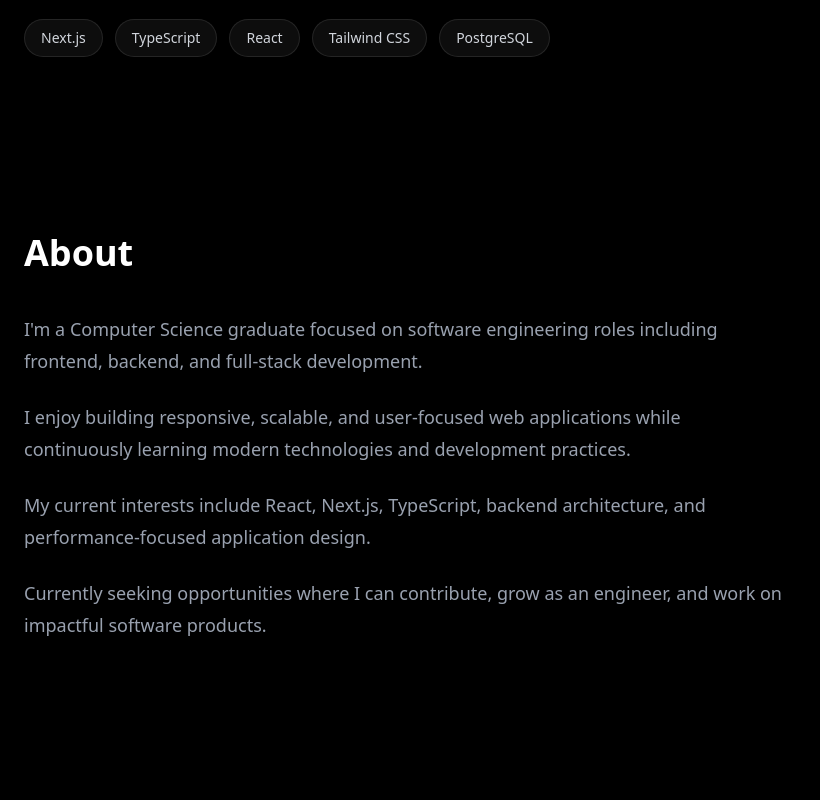
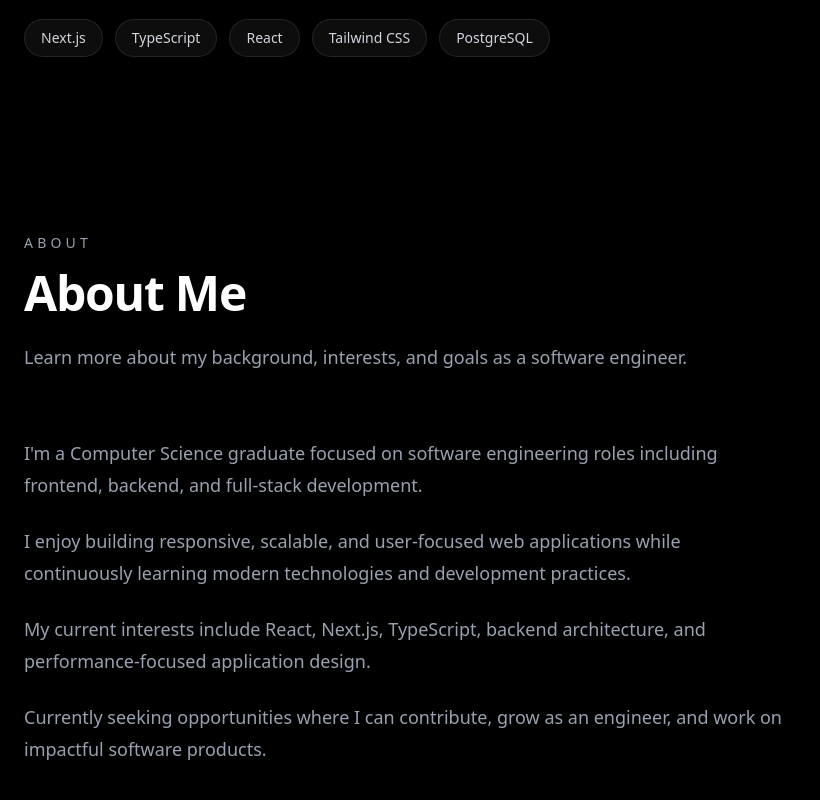
Before and after one commit to rajan10kuwar/my-portfolio-website, a Next.js app: page / in a window 1280 px wide. Shown: the part 660-1460 px from the top of the page, without its empty margins (0-820 px from the left). Built offline with nearby package versions, Linux system fonts and the light colour scheme.

Commit message:
Update portfolio README

```diff
--- a/app/page.tsx
+++ b/app/page.tsx
@@ -68,7 +68,7 @@ export default function PortfolioNavbar() {
             </a>
 
             <a
-              href="/RK_Resume.pdf\" target="_blank\"
+              href="/RK_Resume.pdf" target="_blank"
               className="rounded-xl bg-white px-4 py-2 text-sm font-semibold text-black transition hover:opacity-90"
             >
               Resume
@@ -188,9 +188,26 @@ export default function PortfolioNavbar() {
           </div>
         </section>
 
-        <section id="about" className="mx-auto min-h-screen max-w-7xl px-6 py-24">
-          <h2 className="text-4xl font-bold">About</h2>
-          <div className="mt-10 max-w-3xl">
+        <section id="about" className="scroll-mt-8 mx-auto min-h-screen max-w-7xl px-6 py-24"
+        >
+          {/* Section Heading */}
+          <div className="max-w-3xl">
+            <p className="text-sm font-medium uppercase tracking-[0.3em] text-gray-400">
+              About
+            </p>
+
+            <h2 className="mt-4 text-4xl font-bold tracking-tight md:text-5xl">
+              About Me
+            </h2>
+
+            <p className="mt-6 text-lg leading-8 text-gray-400">
+              Learn more about my background, interests, and goals as a software
+              engineer.
+            </p>
+          </div>
+
+          {/* Content */}
+          <div className="mt-16 max-w-3xl">
             <p className="text-lg leading-8 text-gray-400">
               I'm a Computer Science graduate focused on software engineering
               roles including frontend, backend, and full-stack development.
@@ -215,10 +232,10 @@ export default function PortfolioNavbar() {
           </div>
         </section>
 
-        <section id="projects" className="mx-auto min-h-screen max-w-7xl px-6 py-24">
+        <section id="projects" className=" scroll-mt-8 mx-auto min-h-screen max-w-7xl px-6 py-24">
           <h2 className="text-4xl font-bold">Projects</h2>
         </section>
-        <section id="experience" className="mx-auto min-h-screen max-w-7xl px-6 py-24">
+        <section id="experience" className="scroll-mt-8 mx-auto min-h-screen max-w-7xl px-6 py-24">
           {/* Heading */}
           <div className="max-w-3xl">
             <p className="text-sm font-medium uppercase tracking-[0.3em] text-gray-400">
@@ -373,11 +390,26 @@ export default function PortfolioNavbar() {
           </div>
         </section>
 
-        <section id="education" className="mx-auto min-h-screen max-w-7xl px-6 py-24">
-          <h2 className="text-4xl font-bold">Education</h2>
+        <section id="education" className="scroll-mt-8 mx-auto min-h-screen max-w-7xl px-6 py-24"
+        >
+          <div className="max-w-3xl">
+            <p className="text-sm font-medium uppercase tracking-[0.3em] text-gray-400">
+              Education
+            </p>
+
+            <h2 className="mt-4 text-4xl font-bold tracking-tight md:text-5xl">
+              Academic Background
+            </h2>
+
+            <p className="mt-6 text-lg leading-8 text-gray-400">
+              Computer Science education focused on software engineering,
+              systems, databases, cybersecurity, and modern application development.
+            </p>
+          </div>
+
         </section>
 
-        <section id="skills" className="mx-auto min-h-screen max-w-7xl px-6 py-24">
+        <section id="skills" className="scroll-mt-8 mx-auto min-h-screen max-w-7xl px-6 py-24">
           {/* Section Heading */}
           <div className="max-w-3xl">
             <p className="text-sm font-medium uppercase tracking-[0.3em] text-gray-400">
@@ -488,7 +520,7 @@ export default function PortfolioNavbar() {
           </div>
         </section>
 
-        <section id="contact" className="mx-auto min-h-screen max-w-7xl px-6 py-24">
+        <section id="contact" className="scroll-mt-8 mx-auto min-h-screen max-w-7xl px-6 py-24">
           {/* Heading */}
           <div className="max-w-3xl">
             <p className="text-sm font-medium uppercase tracking-[0.3em] text-gray-400">
@@ -512,7 +544,7 @@ export default function PortfolioNavbar() {
 
             {/* Email */}
             <a
-              href="mailto:rajan10kuwar@gmail.com.com"
+              href="mailto:rajan10kuwar@gmail.com"
               className="rounded-3xl border border-white/10 bg-white/5 p-8 transition hover:border-white/20 hover:bg-white/[0.07]"
             >
               <p className="text-sm uppercase tracking-[0.2em] text-gray-500">
```
Also changed, not shown: 1 other file (tests, documents, lock files or other folders).
